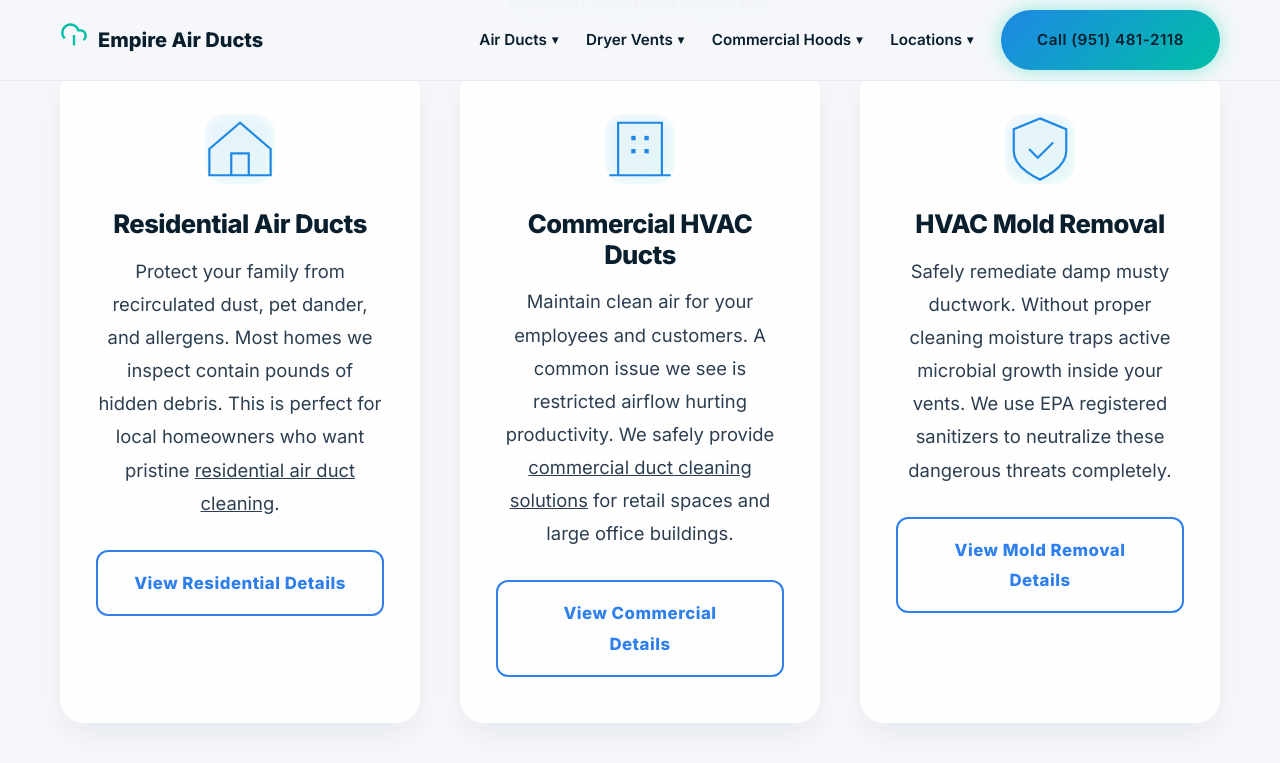
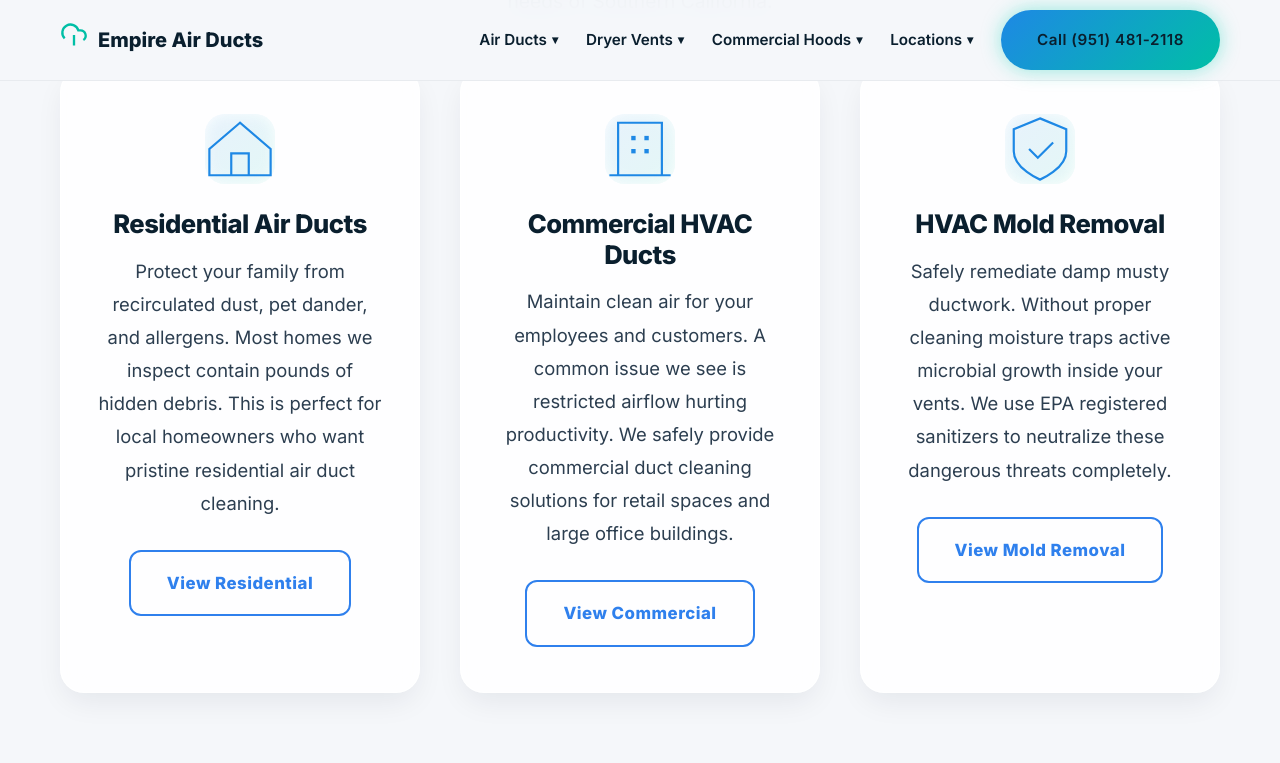
Before and after one commit to YourOnlineSquad/empire-air-ducts-cleaning, a Jekyll site: the page built from air-duct-cleaning/index.html, in a window 1280 px wide and 900 px high, scrolled down 1516 px. Shown: the top 763 px of the window. Built offline with Jekyll 4.4.1, drawn with Linux system fonts in a browser that asks for light colours; some of the changed text lies outside the part shown.

Commit message:
Update index.html

```diff
--- a/air-duct-cleaning/index.html
+++ b/air-duct-cleaning/index.html
@@ -116,8 +116,8 @@ faq_schema: >
                     </svg>
                 </div>
                 <h3 class="mb-20">Residential Air Ducts</h3>
-                <p class="body-copy text-muted mb-30">Protect your family from recirculated dust, pet dander, and allergens. Most homes we inspect contain pounds of hidden debris. This is perfect for local homeowners who want pristine <span style="text-decoration: underline;">residential air duct cleaning</span>.</p>
-                <span class="btn btn-outline-dark w-100 border-radius-md">View Residential Details</span>
+                <p class="body-copy text-muted mb-30">Protect your family from recirculated dust, pet dander, and allergens. Most homes we inspect contain pounds of hidden debris. This is perfect for local homeowners who want pristine residential air duct cleaning.</p>
+                <span class="btn btn-outline-dark border-radius-md">View Residential</span>
             </a>
 
             <a href="/empire-air-ducts-cleaning/air-duct-cleaning/commercial.html" class="glass-card text-center d-block">
@@ -127,8 +127,8 @@ faq_schema: >
                     </svg>
                 </div>
                 <h3 class="mb-20">Commercial HVAC Ducts</h3>
-                <p class="body-copy text-muted mb-30">Maintain clean air for your employees and customers. A common issue we see is restricted airflow hurting productivity. We safely provide <span style="text-decoration: underline;">commercial duct cleaning solutions</span> for retail spaces and large office buildings.</p>
-                <span class="btn btn-outline-dark w-100 border-radius-md">View Commercial Details</span>
+                <p class="body-copy text-muted mb-30">Maintain clean air for your employees and customers. A common issue we see is restricted airflow hurting productivity. We safely provide commercial duct cleaning solutions for retail spaces and large office buildings.</p>
+                <span class="btn btn-outline-dark border-radius-md">View Commercial</span>
             </a>
 
             <a href="/empire-air-ducts-cleaning/air-duct-cleaning/mold-removal.html" class="glass-card text-center d-block">
@@ -139,7 +139,7 @@ faq_schema: >
                 </div>
                 <h3 class="mb-20">HVAC Mold Removal</h3>
                 <p class="body-copy text-muted mb-30">Safely remediate damp musty ductwork. Without proper cleaning moisture traps active microbial growth inside your vents. We use EPA registered sanitizers to neutralize these dangerous threats completely.</p>
-                <span class="btn btn-outline-dark w-100 border-radius-md">View Mold Removal Details</span>
+                <span class="btn btn-outline-dark border-radius-md">View Mold Removal</span>
             </a>
         </div>
     </div>
@@ -186,22 +186,22 @@ faq_schema: >
         <a href="/empire-air-ducts-cleaning/air-duct-cleaning/index.html" class="glass-card text-center d-block">
             <h3 class="mb-10">Air Duct Cleaning</h3>
             <p class="body-copy text-muted mb-20">Comprehensive extraction solutions for improved indoor air quality across Riverside County.</p>
-            <span class="btn btn-outline-dark w-100 border-radius-md">View Services</span>
+            <span class="btn btn-outline-dark border-radius-md">View Services</span>
         </a>
         <a href="/empire-air-ducts-cleaning/air-duct-cleaning/residential.html" class="glass-card text-center d-block">
             <h3 class="mb-10">Residential Care</h3>
             <p class="body-copy text-muted mb-20">Protect your family from recirculated dust and airborne allergens hiding in your home.</p>
-            <span class="btn btn-outline-dark w-100 border-radius-md">View Residential</span>
+            <span class="btn btn-outline-dark border-radius-md">View Residential</span>
         </a>
         <a href="/empire-air-ducts-cleaning/dryer-vent-cleaning/index.html" class="glass-card text-center d-block">
             <h3 class="mb-10">Dryer Vent Clearing</h3>
             <p class="body-copy text-muted mb-20">Prevent devastating house fires and restore your appliance airflow instantly with expert care.</p>
-            <span class="btn btn-outline-dark w-100 border-radius-md">View Dryer Vents</span>
+            <span class="btn btn-outline-dark border-radius-md">View Dryer Vents</span>
         </a>
         <a href="/empire-air-ducts-cleaning/commercial-hood-cleaning/index.html" class="glass-card text-center d-block">
             <h3 class="mb-10">Commercial Hoods</h3>
             <p class="body-copy text-muted mb-20">Strict fire code compliance and bare metal grease removal for local restaurants and kitchens.</p>
-            <span class="btn btn-outline-dark w-100 border-radius-md">View Commercial Hoods</span>
+            <span class="btn btn-outline-dark border-radius-md">View Hoods</span>
         </a>
     </div>
 </section>
@@ -263,7 +263,7 @@ faq_schema: >
         <h2 class="section-title-light mb-20">Ready to Restore Your <span class="gradient-text">Indoor Air Quality?</span></h2>
         <p class="body-copy-large text-light-muted mb-40">Contact our trusted local team today for a fast transparent quote tailored to your specific Murrieta property.</p>
         <div class="cta-group-center">
-            <a href="tel:9514812118" class="btn btn-glow">Call (951) 481-2118</a>
+            <a href="tel:9514812118" class="btn btn-glow">Call (951) 481-2118 to Request a Bid</a>
         </div>
     </div>
 </section>
```
